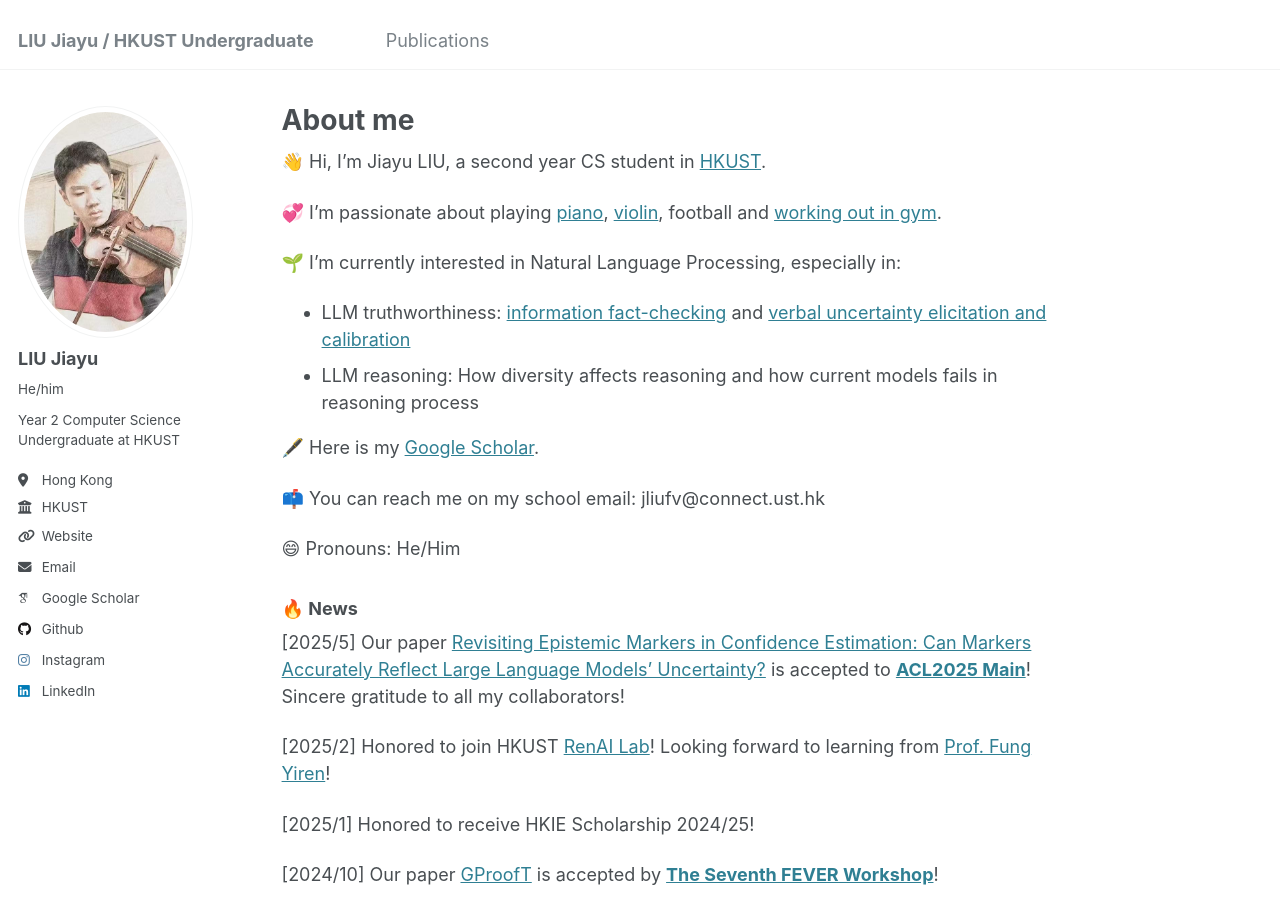
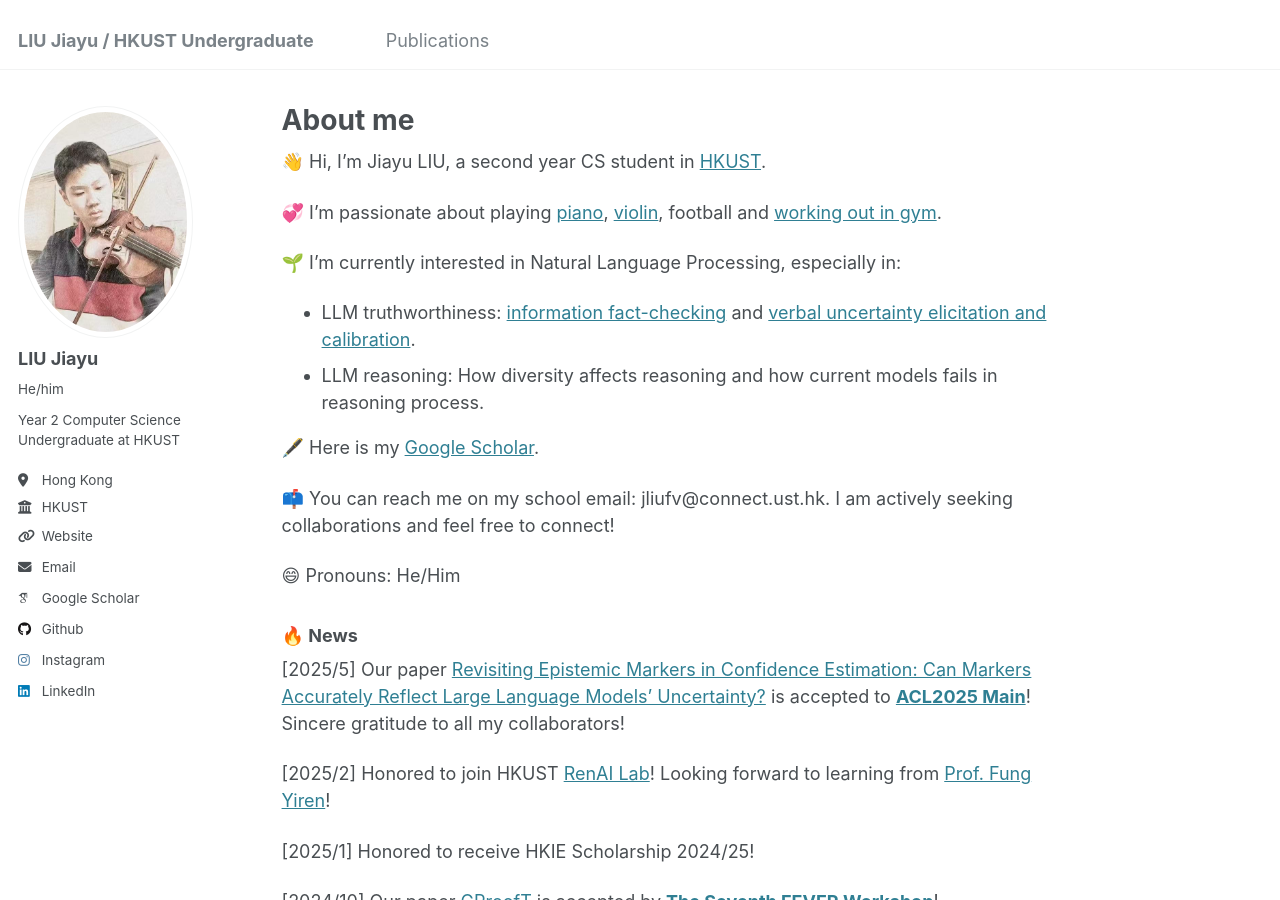
Before and after one commit to JiayuJeff/JiayuJeff.github.io, a Jekyll site: the page built from _pages/about.md, in a window 1280 px wide and 900 px high. Built offline with Jekyll 4.4.1, drawn with Linux system fonts in a browser that asks for light colours; some web fonts are replaced.

Commit message:
Update about.md

```diff
--- a/_pages/about.md
+++ b/_pages/about.md
@@ -16,14 +16,14 @@ redirect_from:
 
 
 🌱 I’m currently interested in Natural Language Processing, especially in:
-- LLM truthworthiness: [information fact-checking](https://aclanthology.org/2024.fever-1.14.pdf) and [verbal uncertainty elicitation and calibration](https://arxiv.org/pdf/2505.24778)
-- LLM reasoning: How diversity affects reasoning and how current models fails in reasoning process
+- LLM truthworthiness: [information fact-checking](https://aclanthology.org/2024.fever-1.14.pdf) and [verbal uncertainty elicitation and calibration](https://arxiv.org/pdf/2505.24778).
+- LLM reasoning: How diversity affects reasoning and how current models fails in reasoning process.
 
 
 🖋️ Here is my [Google Scholar](https://scholar.google.com/citations?user=PIQxhfMAAAAJ&hl=en).
 
 
-📫 You can reach me on my school email: jliufv@connect.ust.hk
+📫 You can reach me on my school email: jliufv@connect.ust.hk. I am actively seeking collaborations and feel free to connect!
 
 
 😄 Pronouns: He/Him
```
